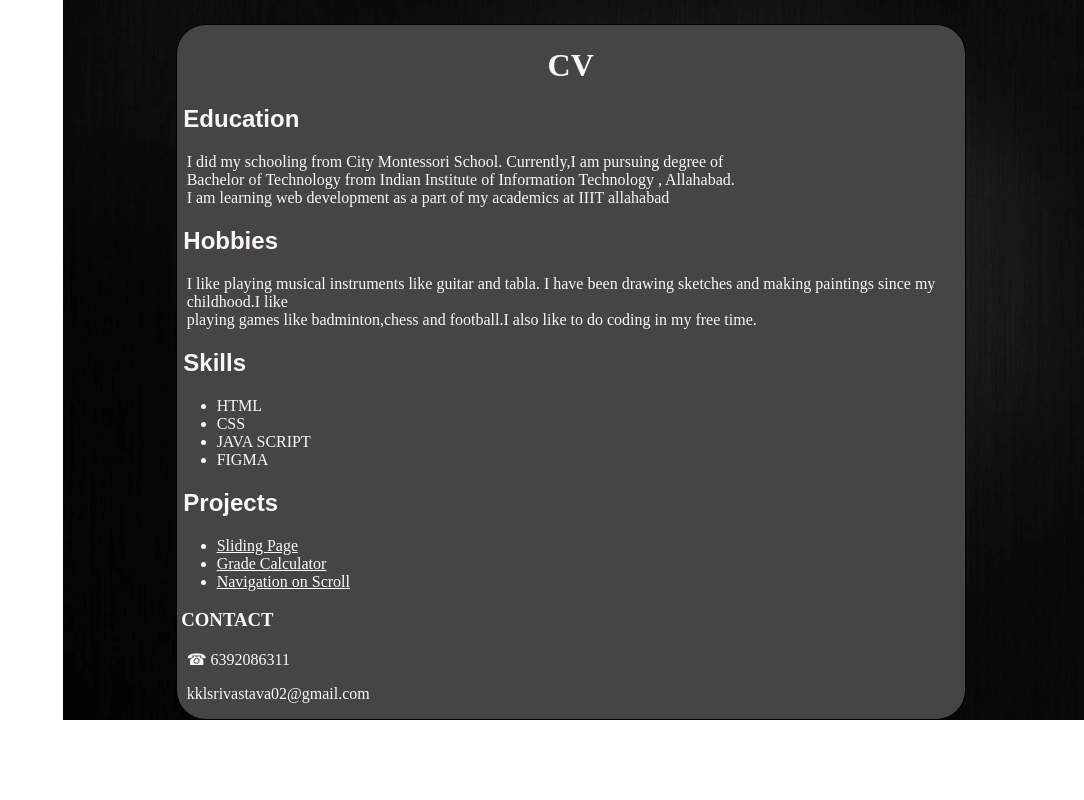
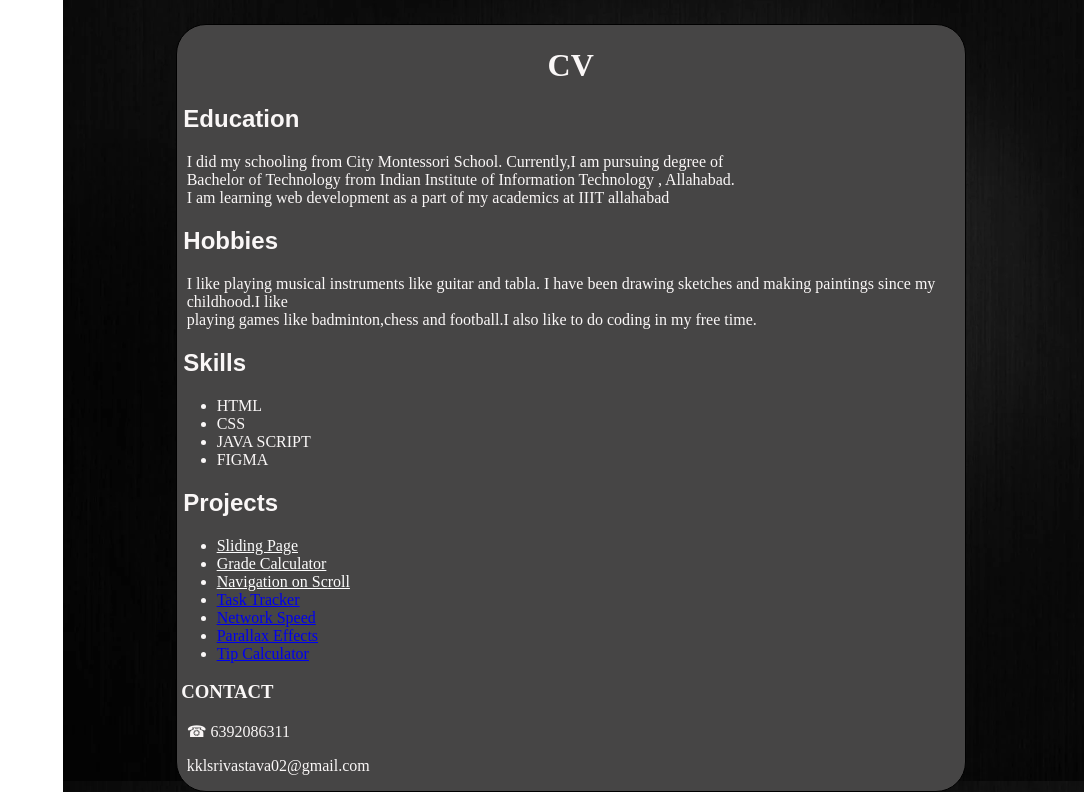
Before and after one commit to akhilsrivastava-01/MY-PORTFOLIO, a plain HTML site: page index.html in a window 1280 px wide. Shown: the part 2011-2811 px from the top of the page, without its empty margins (196-1280 px from the left). Before the commit the page ends 2739 px from the top, so only its background shows below. Drawn offline with Linux system fonts and the light colour scheme.

Commit message:
Update index.html

```diff
--- a/index.html
+++ b/index.html
@@ -350,6 +350,18 @@
           <li>
             <a href="navigation.html" style="color: #fdfdfd;">Navigation on Scroll</a>
           </li>
+          <li>
+            <a href="task_manager_final.html">Task Tracker</a>
+          </li>
+          <li>
+            <a href="network_speed.html">Network Speed</a>
+          </li>
+          <li>
+            <a href="parallax.html">Parallax Effects</a>
+          </li>
+          <li>
+            <a href="tip_calculator.html">Tip Calculator</a>
+          </li>
         </ul>
 
 
```
